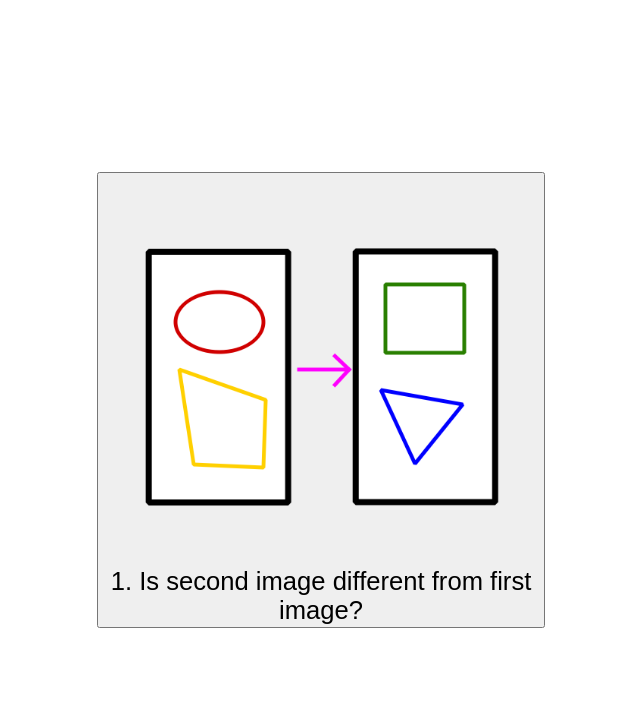
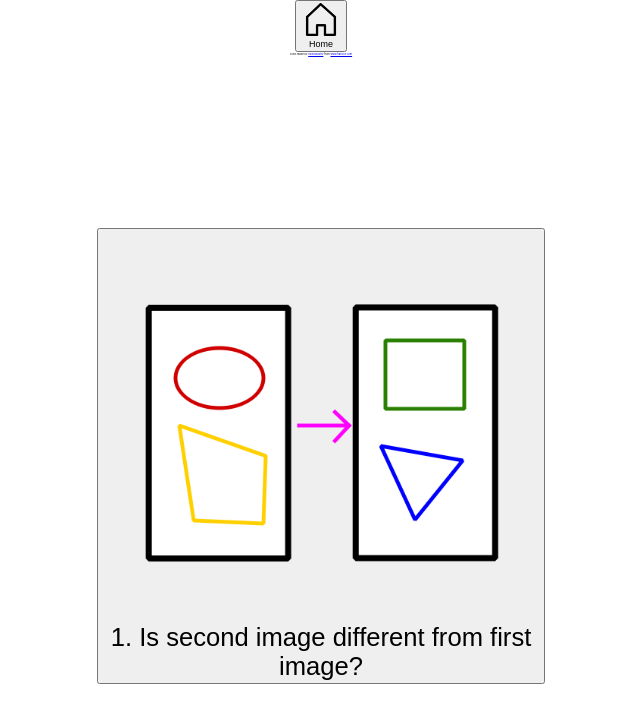
Before and after one commit to sken130/SimpleMemoryGameCollections, a React (Create React App) app in the folder reactjs-main/: page /home in a window 1280 px wide. Shown: the top 722 px of the page, without its empty margins (319-959 px from the left). Built offline with nearby package versions, Linux system fonts and the light colour scheme.

Commit message:
WIP Navigation Bar with bad look

```diff
--- a/reactjs-main/src/App.js
+++ b/reactjs-main/src/App.js
@@ -1,9 +1,7 @@
 import logo from './logo.svg';
-import image_IsFirstImageDifferentFromSecondImage from "./Images/buttons/IsFirstImageDifferentFromSecondImage.png"
-import ImageButton from './CustomComponents/ImageButton.js';
-import { CompoundButton } from '@fluentui/react/lib/Button';
-import { Image, IImageProps } from '@fluentui/react/lib/Image';
 import { useParams, useNavigate, Outlet } from "react-router-dom";
+
+import WrappedNavigationBar from "./NavigationBar.jsx";
 
 import './App.css';
 import HomePage from './routes/HomePage';
@@ -26,7 +24,7 @@ function App() {
         >
           Learn React
         </a> */}
-
+        <WrappedNavigationBar></WrappedNavigationBar>
       </header>
       <div className="App-body">
         <Outlet />
--- a/reactjs-main/src/CustomComponents/ImageButton.js
+++ b/reactjs-main/src/CustomComponents/ImageButton.js
@@ -9,7 +9,7 @@ class ImageButton extends React.Component {
     render() {
 
         return (
-            <button type="submit" style={{width: "35%"}} onClick={this.props.onClick}>
+            <button type="submit" style={this.props.style} onClick={this.props.onClick}>
                 <img src={this.props.imagePath} alt="This button is missing imagePath" style={{width: "90%"}} />
                 {this.props.secondaryText && <div style={this.props.secondaryTextStyle}>{this.props.secondaryText}</div>}
             </button>
--- a/reactjs-main/src/NavigationBar.jsx
+++ b/reactjs-main/src/NavigationBar.jsx
@@ -1,5 +1,8 @@
 import React from 'react';
+import ImageButton from './CustomComponents/ImageButton.js';
+import { useParams, useNavigate, Outlet } from "react-router-dom";
 
+import homeIcon from "./Images/buttons/home.png"
 
 class NavigationBar extends React.Component {
     constructor(props) {
@@ -9,10 +12,25 @@ class NavigationBar extends React.Component {
     render() {
         return (
             <nav>
+                <ImageButton
+                style={{width: "10%"}}
+                imagePath={homeIcon}
+                secondaryText="Home"
+                secondaryTextStyle={{fontSize: "0.7vw"}}
+                onClick={() => {this.props.navigate("home");}}
+                ></ImageButton>
 
+                <div style={{fontSize: "0.2vw"}}>Icons made by <a href="https://www.flaticon.com/authors/kiranshastry" title="Kiranshastry">Kiranshastry</a> from <a href="https://www.flaticon.com/" title="Flaticon">www.flaticon.com</a></div>
             </nav>
         )
     }
 }
 
-export default NavigationBar;
+const WrappedNavigationBar = props => {
+    const navigate = useNavigate();
+
+    return <NavigationBar navigate={navigate}/>
+  }
+
+export default WrappedNavigationBar;
+export {NavigationBar, WrappedNavigationBar};
--- a/reactjs-main/src/routes/Game1Menu.jsx
+++ b/reactjs-main/src/routes/Game1Menu.jsx
@@ -19,6 +19,7 @@ class Game1Menu extends React.Component {
         return (
             <div className="Game1Menu-Main" style={{width: "100%"}}>
                 <ImageButton
+                style={{width: "35%"}}
                 imagePath={fruitsIcon}
                 secondaryText="Fruits"
                 secondaryTextStyle={{fontSize: "2vw"}}></ImageButton>
--- a/reactjs-main/src/routes/HomePage.jsx
+++ b/reactjs-main/src/routes/HomePage.jsx
@@ -12,6 +12,7 @@ function HomePage() {
 
   return (
         <ImageButton
+          style={{width: "35%"}}
           imagePath={image_IsFirstImageDifferentFromSecondImage}
           secondaryText="1. Is second image different from first image?"
           secondaryTextStyle={{fontSize: "2vw"}}
```
Also changed, not shown: reactjs-main/src/Images/buttons/home.png (added), reactjs-main/src/Images/buttons/image_source.txt (added), reactjs-main/src/Images/buttons/undo.png (added).
